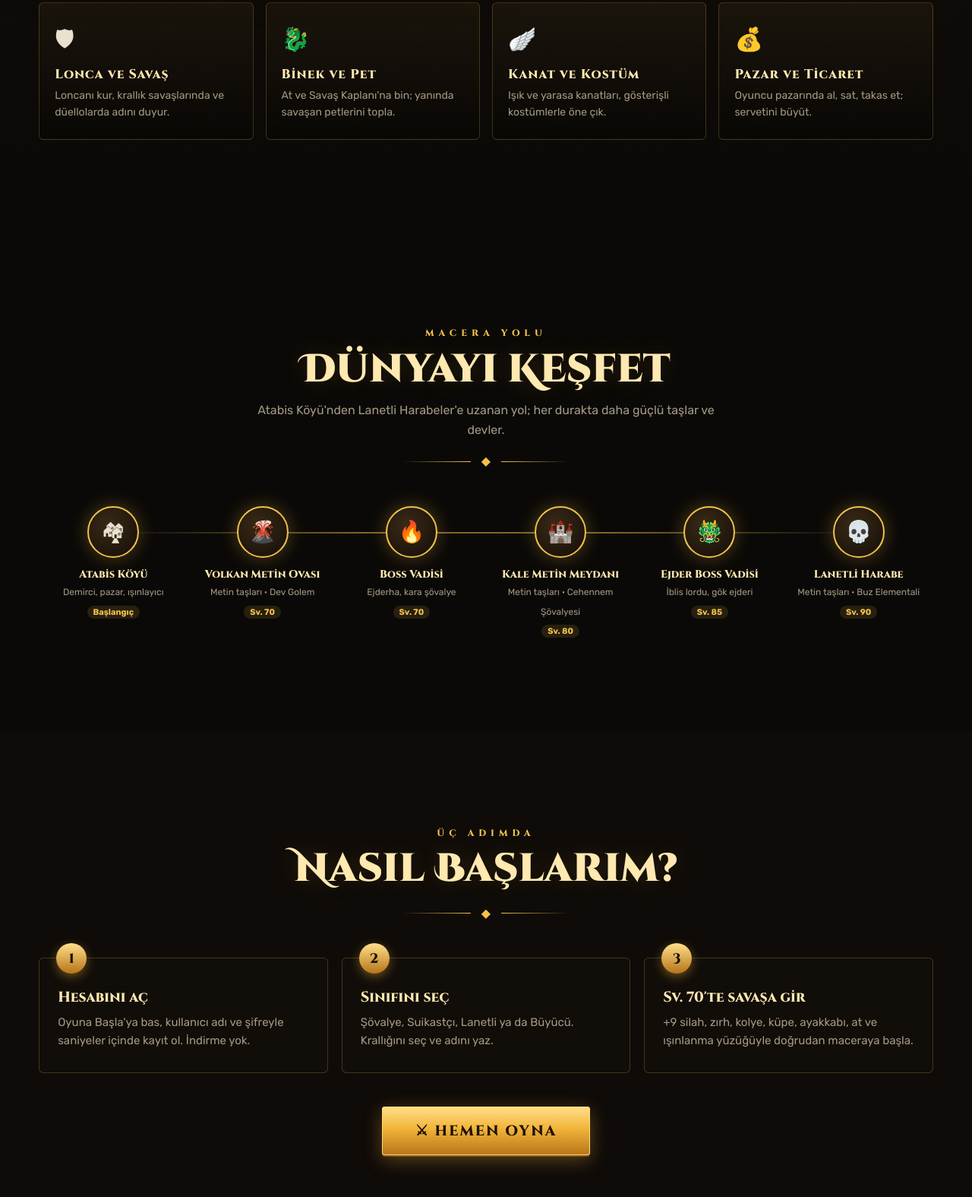
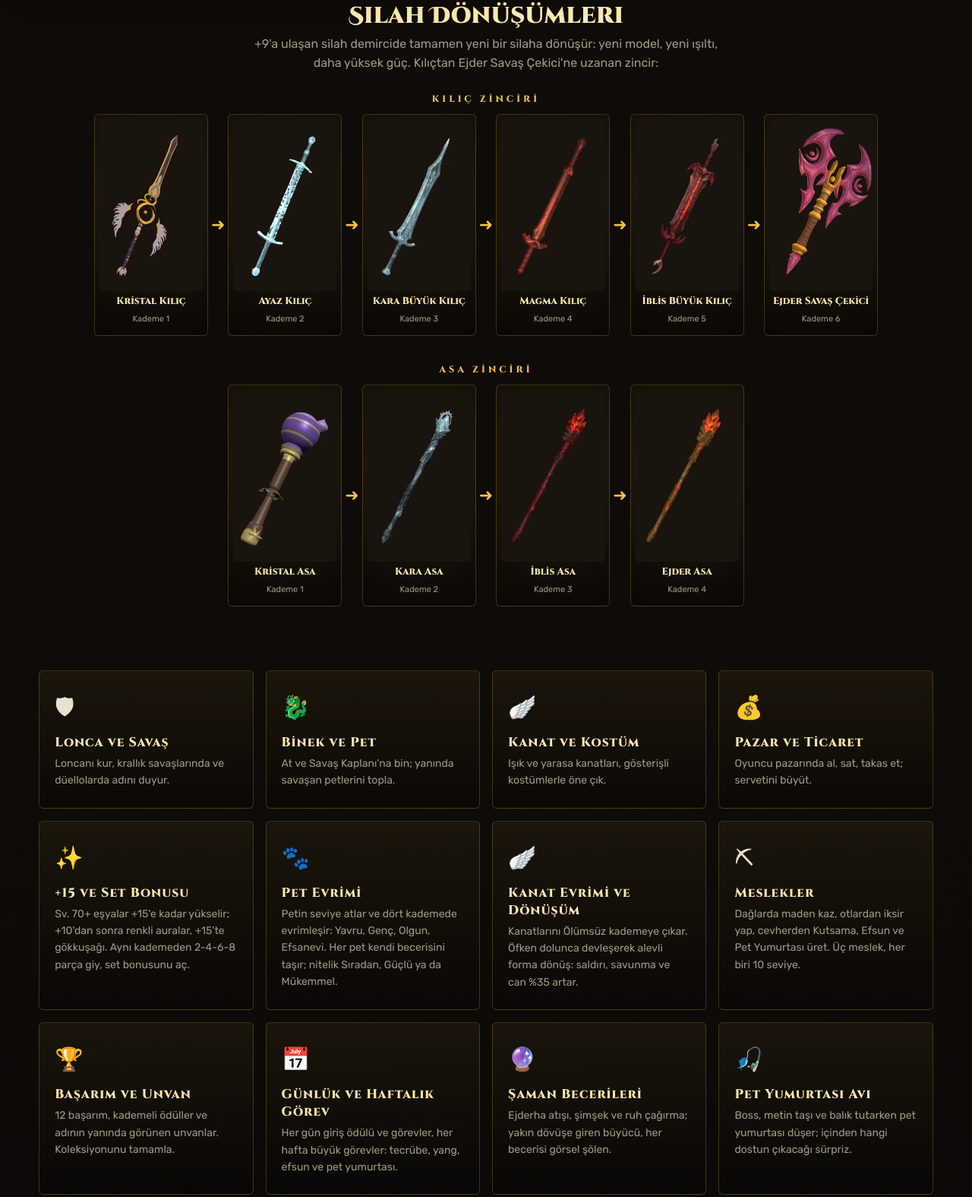
Before and after one commit to Atabisx/atabis-online, a website: page client/site.html in a window 1280 px wide. Shown: the part 3607-5182 px from the top of the page at 76% size. Drawn offline with Linux system fonts and the light colour scheme; no server answers; animation ran at ten frames a second.

Commit message:
Site: silah dönüşüm galerisi, yeni sistem tanıtımları, haber
Co-Authored-By: Claude Sonnet 5.5 <noreply@anthropic.com>
Claude-Session: https://claude.ai/code/session_015VCrRNhY2c2r45Scqkt93K

```diff
--- a/client/site.html
+++ b/client/site.html
@@ -196,6 +196,17 @@ footer a:hover { color: var(--gold); }
   .btn.big { min-height: 58px; padding: 0 30px; font-size: 17px; }
 }
 @media (prefers-reduced-motion: reduce) { *, *::before, *::after { animation: none !important; transition: none !important; } .rv { opacity: 1; transform: none; } }
+
+.evo { margin: 10px 0 70px; } .evo h3 { text-align: center; margin: 0 0 6px; font: 900 clamp(22px,3vw,30px)/1.2 'Cinzel Decorative', serif; color: var(--gold2); } .evo > p { text-align: center; color: var(--mute); margin: 0 auto 26px; max-width: 640px; }
+.chain { display: flex; align-items: center; justify-content: center; gap: 4px; overflow-x: auto; padding: 8px 4px 14px; scroll-snap-type: x mandatory; scrollbar-width: thin; scrollbar-color: #6b4a1a transparent; }
+.chain .w { flex: 1 1 120px; min-width: 112px; max-width: 150px; text-align: center; scroll-snap-align: center; border: 1px solid var(--line); border-radius: 6px; background: radial-gradient(circle at 50% 35%, rgba(242,194,74,.10), rgba(0,0,0,.35)); padding: 8px 6px 10px; transition: border-color .3s, transform .3s; }
+.chain .w:hover { border-color: var(--gold); transform: translateY(-4px); } .chain .w img { width: 100%; height: auto; display: block; border-radius: 4px; }
+.chain .w b { display: block; font: 700 13px Cinzel, serif; color: var(--gold2); margin-top: 4px; } .chain .w small { color: var(--mute); font-size: 11px; }
+.chain .ar { flex: 0 0 auto; color: var(--gold); font-size: 22px; }
+.chain-t { font: 800 12px Cinzel, serif; letter-spacing: 4px; color: var(--gold); margin: 22px 0 4px; text-align: center; }
+.cards.six { grid-template-columns: repeat(4, 1fr); margin-top: 16px; }
+@media (max-width: 960px) { .cards.six { grid-template-columns: repeat(2, 1fr); } }
+@media (max-width: 1000px) { .chain { justify-content: flex-start; } .chain .w { flex: 0 0 132px; } }
 </style>
 </head>
 <body>
@@ -278,11 +289,25 @@ footer a:hover { color: var(--gold); }
       <div><span class="num">04</span><h3>Balık ve İnci</h3><p>Savaştan yorulunca Gümüş Göl'e olta at. Her balığın kendi görünüşü, içinden inci ve sürprizler çıkar.</p>
         <ul><li>Hamsi, Sazan, Alabalık, Levrek, Yayın Balığı</li><li>%25 inci: dönüştür, evrimde kullan</li><li>Efsun, yaprak ve pet sandığı</li></ul></div></div>
 
+    <div class="evo rv" id="evo"><h3>Silah Dönüşümleri</h3><p>+9'a ulaşan silah demircide tamamen yeni bir silaha dönüşür: yeni model, yeni ışıltı, daha yüksek güç. Kılıçtan Ejder Savaş Çekici'ne uzanan zincir:</p>
+      <div class="chain-t">KILIÇ ZİNCİRİ</div><div class="chain"><div class="w"><img src="site/evo_sword9.webp" alt="Kristal Kılıç" loading="lazy"><b>Kristal Kılıç</b><small>Kademe 1</small></div><span class="ar">➜</span><div class="w"><img src="site/evo_sword10.webp" alt="Ayaz Kılıç" loading="lazy"><b>Ayaz Kılıç</b><small>Kademe 2</small></div><span class="ar">➜</span><div class="w"><img src="site/evo_sword11.webp" alt="Kara Büyük Kılıç" loading="lazy"><b>Kara Büyük Kılıç</b><small>Kademe 3</small></div><span class="ar">➜</span><div class="w"><img src="site/evo_sword12.webp" alt="Magma Kılıç" loading="lazy"><b>Magma Kılıç</b><small>Kademe 4</small></div><span class="ar">➜</span><div class="w"><img src="site/evo_sword13.webp" alt="İblis Büyük Kılıç" loading="lazy"><b>İblis Büyük Kılıç</b><small>Kademe 5</small></div><span class="ar">➜</span><div class="w"><img src="site/evo_sword14.webp" alt="Ejder Savaş Çekici" loading="lazy"><b>Ejder Savaş Çekici</b><small>Kademe 6</small></div></div>
+      <div class="chain-t">ASA ZİNCİRİ</div><div class="chain"><div class="w"><img src="site/evo_staff9.webp" alt="Kristal Asa" loading="lazy"><b>Kristal Asa</b><small>Kademe 1</small></div><span class="ar">➜</span><div class="w"><img src="site/evo_staff11.webp" alt="Kara Asa" loading="lazy"><b>Kara Asa</b><small>Kademe 2</small></div><span class="ar">➜</span><div class="w"><img src="site/evo_staff13.webp" alt="İblis Asa" loading="lazy"><b>İblis Asa</b><small>Kademe 3</small></div><span class="ar">➜</span><div class="w"><img src="site/evo_staff14.webp" alt="Ejder Asa" loading="lazy"><b>Ejder Asa</b><small>Kademe 4</small></div></div></div>
+
     <div class="cards">
       <div class="card rv"><div class="ic">🛡</div><h4>Lonca ve Savaş</h4><p>Loncanı kur, krallık savaşlarında ve düellolarda adını duyur.</p></div>
       <div class="card rv"><div class="ic">🐉</div><h4>Binek ve Pet</h4><p>At ve Savaş Kaplanı'na bin; yanında savaşan petlerini topla.</p></div>
       <div class="card rv"><div class="ic">🪽</div><h4>Kanat ve Kostüm</h4><p>Işık ve yarasa kanatları, gösterişli kostümlerle öne çık.</p></div>
       <div class="card rv"><div class="ic">💰</div><h4>Pazar ve Ticaret</h4><p>Oyuncu pazarında al, sat, takas et; servetini büyüt.</p></div>
+    </div>
+    <div class="cards six">
+      <div class="card rv"><div class="ic">✨</div><h4>+15 ve Set Bonusu</h4><p>Sv. 70+ eşyalar +15'e kadar yükselir; +10'dan sonra renkli auralar, +15'te gökkuşağı. Aynı kademeden 2-4-6-8 parça giy, set bonusunu aç.</p></div>
+      <div class="card rv"><div class="ic">🐾</div><h4>Pet Evrimi</h4><p>Petin seviye atlar ve dört kademede evrimleşir: Yavru, Genç, Olgun, Efsanevi. Her pet kendi becerisini taşır; nitelik Sıradan, Güçlü ya da Mükemmel.</p></div>
+      <div class="card rv"><div class="ic">🪽</div><h4>Kanat Evrimi ve Dönüşüm</h4><p>Kanatlarını Ölümsüz kademeye çıkar. Öfken dolunca devleşerek alevli forma dönüş: saldırı, savunma ve can %35 artar.</p></div>
+      <div class="card rv"><div class="ic">⛏</div><h4>Meslekler</h4><p>Dağlarda maden kaz, otlardan iksir yap, cevherden Kutsama, Efsun ve Pet Yumurtası üret. Üç meslek, her biri 10 seviye.</p></div>
+      <div class="card rv"><div class="ic">🏆</div><h4>Başarım ve Unvan</h4><p>12 başarım, kademeli ödüller ve adının yanında görünen unvanlar. Koleksiyonunu tamamla.</p></div>
+      <div class="card rv"><div class="ic">📅</div><h4>Günlük ve Haftalık Görev</h4><p>Her gün giriş ödülü ve görevler, her hafta büyük görevler: tecrübe, yang, efsun ve pet yumurtası.</p></div>
+      <div class="card rv"><div class="ic">🔮</div><h4>Şaman Becerileri</h4><p>Ejderha atışı, şimşek ve ruh çağırma; yakın dövüşe giren büyücü, her becerisi görsel şölen.</p></div>
+      <div class="card rv"><div class="ic">🎣</div><h4>Pet Yumurtası Avı</h4><p>Boss, metin taşı ve balık tutarken pet yumurtası düşer; içinden hangi dostun çıkacağı sürpriz.</p></div>
     </div>
   </div>
 </section>
@@ -317,6 +342,7 @@ footer a:hover { color: var(--gold); }
   <div class="wrap">
     <div class="sec-title rv"><span>GÜNCELLEMELER</span><h2>Son Haberler</h2><div class="orn">◆</div></div>
     <div class="news">
+      <article class="post rv"><img src="site/evo_sword14.webp" alt="" loading="lazy"><div><time>KASIM 2026</time><h4>Pet, Kanat, Meslek ve Başarımlar</h4><p>Evrimleşen petler, +15 eşyalar, set bonusları, dönüşüm, üç meslek, başarımlar ve haftalık görevler oyunda.</p></div></article>
       <article class="post rv"><img src="site/karakterler.webp" alt="" loading="lazy"><div><time>KASIM 2026</time><h4>Yeni Nesil Karakterler</h4><p>Bütün sınıflar yüksek ayrıntılı modeller, gerçekçi ışık ve keskin dokularla yenilendi.</p></div></article>
       <article class="post rv"><img src="site/boss2.webp" alt="" loading="lazy"><div><time>KASIM 2026</time><h4>Dev Boss'lar Geldi</h4><p>Üç metin haritasında yeni devler: her ölümde 1M Yang, yaprak ve bol tecrübe.</p></div></article>
       <article class="post rv"><img src="site/demirci.webp" alt="" loading="lazy"><div><time>KASIM 2026</time><h4>Sv. 70-99 Sunucusu</h4><p>Metin2 tarzı +9 evrim, inci dönüştürme, başlangıç rehberi ve hızlı gelişim.</p></div></article>
```
Also changed, not shown: client/site/evo_staff10.webp (added), client/site/evo_staff11.webp (added), client/site/evo_staff12.webp (added), client/site/evo_staff13.webp (added), client/site/evo_staff14.webp (added), client/site/evo_staff9.webp (added), client/site/evo_sword10.webp (added), client/site/evo_sword11.webp (added), client/site/evo_sword12.webp (added), client/site/evo_sword13.webp (added), client/site/evo_sword14.webp (added), client/site/evo_sword9.webp (added).
